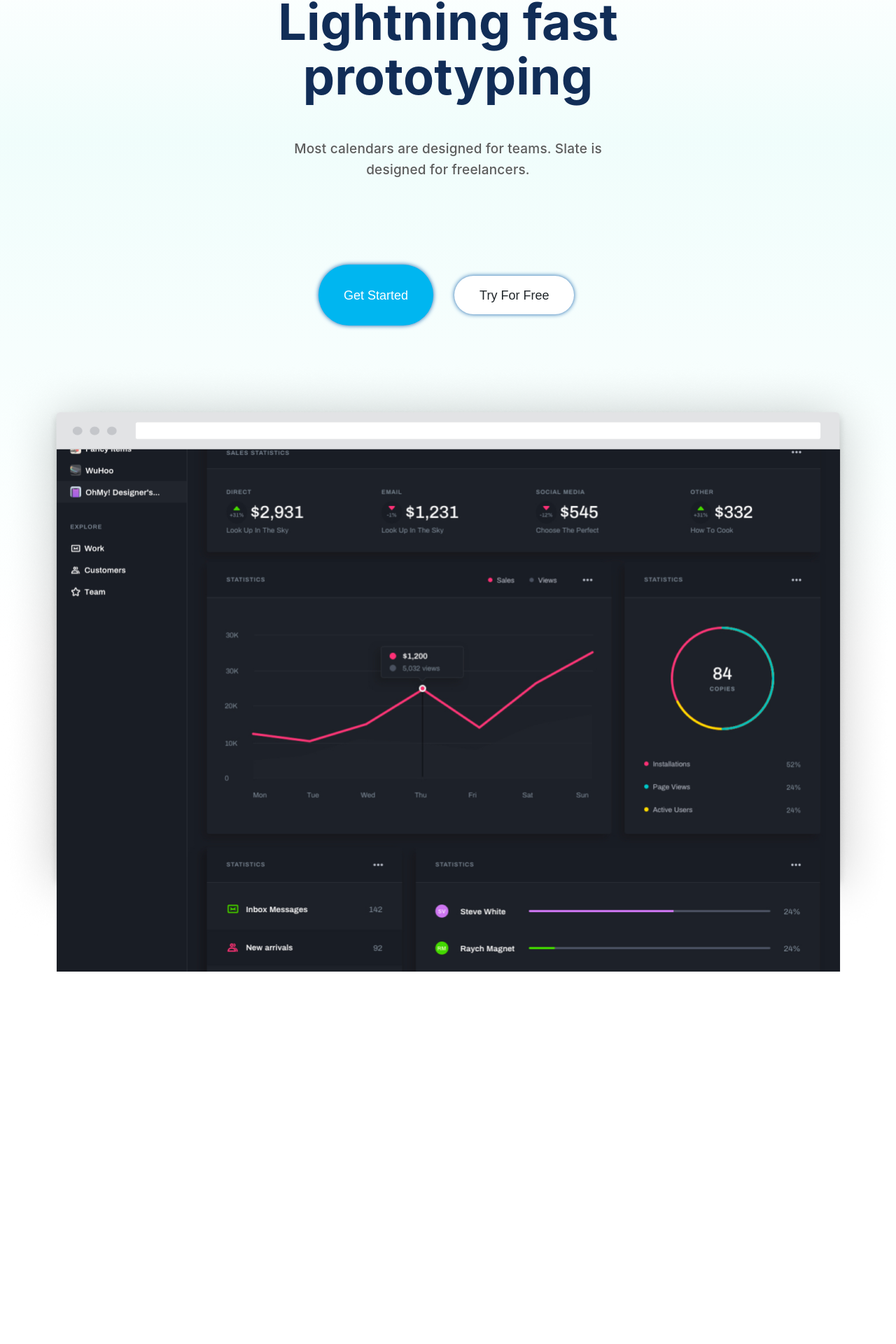
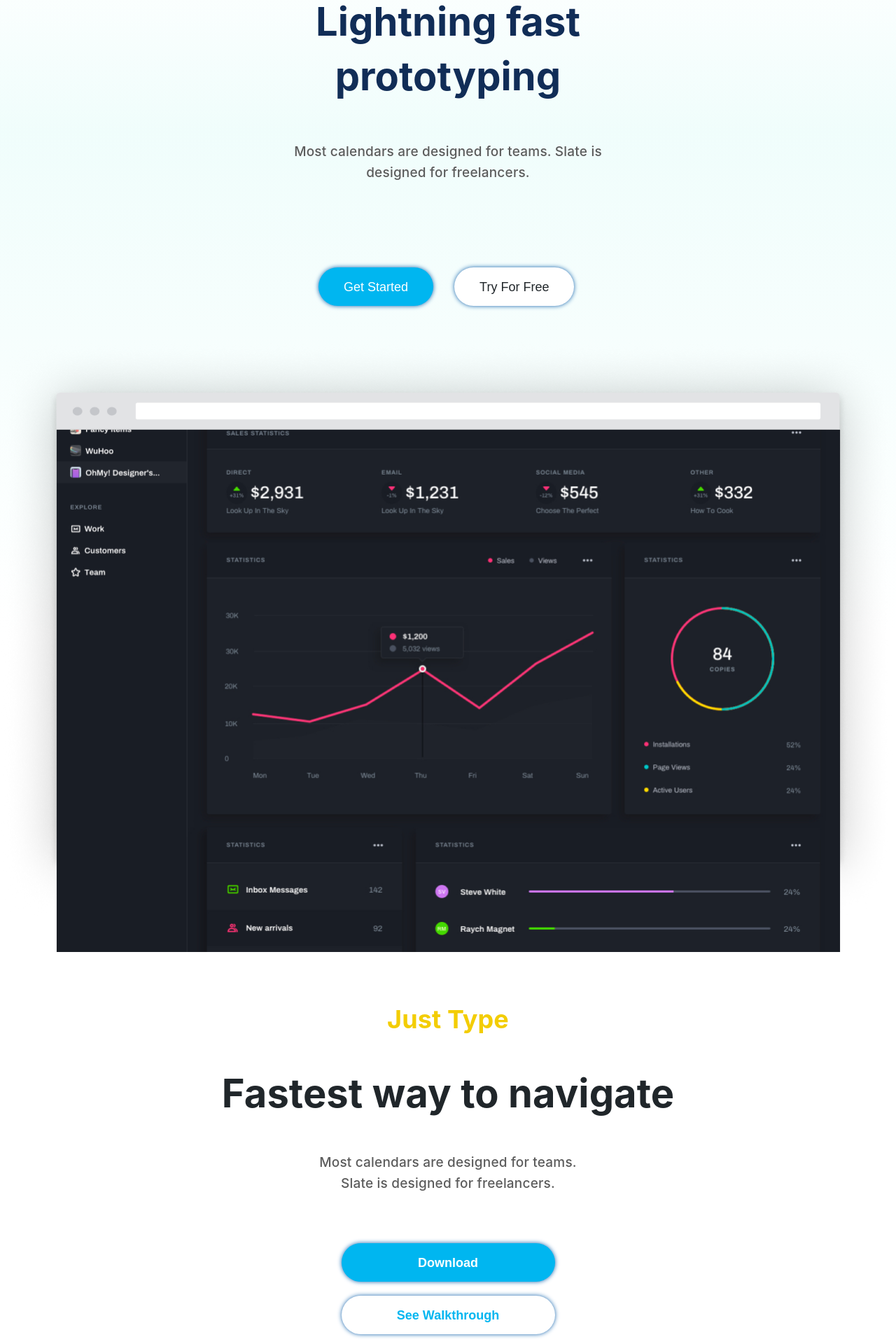
Before and after one commit to cselekk97/landing-page-work, a Next.js app: page / in a window 1280 px wide. Shown: the part 214-2134 px from the top of the page at 70% size. Before the commit the page ends 1606 px from the top, so only its background shows below. Built offline with nearby package versions, Linux system fonts and the light colour scheme.

Commit message:
add first content

```diff
--- /dev/null
+++ b/components/contents/1-content/cont-buttons.js
@@ -0,0 +1,21 @@
+import React from "react";
+import cn from "classnames";
+
+import styles from "./cont-buttons.module.css";
+import MainButton from "../../buttons/main-button";
+import ButtonText from "../../texts/button-text";
+
+function ContButtons() {
+  return (
+    <div className={cn(styles.contentButtons)}>
+        <MainButton backBlue className={cn(styles.firstBtn)}>
+            <ButtonText white bold >Download</ButtonText>
+        </MainButton>
+        <MainButton backWhite border className={cn(styles.secondBtn)}>
+            <ButtonText blue bold>See Walkthrough</ButtonText>
+        </MainButton>
+    </div>
+  );
+}
+
+export default ContButtons;
--- /dev/null
+++ b/components/contents/1-content/cont-buttons.module.css
@@ -0,0 +1,33 @@
+.contentButtons {
+  display: flex;
+  flex-direction: column;
+  width: 370px;
+  margin: 0 auto;
+  margin-top: 70px;
+  align-items: center;
+  order: 1;
+
+
+}
+
+
+.firstBtn{
+
+  margin-right: 0px;
+  margin-bottom: 20px;
+  width: 305px;
+}
+
+.secondBtn{
+  width: 305px;
+}
+
+@media (--t) {
+  .contentButtons {
+    flex-direction: row;
+  }
+  .firstBtn{
+    margin-right: 20px;
+    margin-bottom: 0px;
+  }
+}
--- /dev/null
+++ b/components/contents/1-content/cont-text.module.css
@@ -0,0 +1,11 @@
+.contTexts{
+    order: 0;
+}
+
+
+.titleHuge {
+    margin: 45px 0px;
+    line-height: 78px;
+    flex-direction: row;
+
+  }
--- /dev/null
+++ b/components/contents/1-content/cont-texts.js
@@ -0,0 +1,23 @@
+import React from "react";
+import cn from "classnames";
+
+import styles from "./cont-text.module.css";
+import TitleText from "../../texts/title-text";
+import ParagrapheText from "../../texts/paragraphe-text";
+
+function ContText() {
+  return (
+    <div className={cn(styles.contTexts)}>
+      <TitleText yellow bold>Just Type</TitleText>
+      <TitleText className={cn(styles.titleHuge)} med bold>
+        Fastest way to navigate
+      </TitleText>
+      <ParagrapheText>
+        Most calendars are designed for teams.<br />
+        Slate is designed for freelancers.
+      </ParagrapheText>
+    </div>
+  );
+}
+
+export default ContText;
--- /dev/null
+++ b/components/contents/1-content/first-content.js
@@ -0,0 +1,17 @@
+import React from 'react'
+import cn from 'classnames'
+
+import styles from './first-content.module.css'
+import ContButtons from './cont-buttons'
+import ContTexts from './cont-texts'
+
+function FirstContent ({}) {
+    return(
+        <div className={cn(styles.firstContent)}>
+            <ContTexts></ContTexts>
+            <ContButtons></ContButtons>
+        </div>
+    )
+}
+
+export default FirstContent
--- /dev/null
+++ b/components/contents/1-content/first-content.module.css
@@ -0,0 +1,4 @@
+.firstContent{
+    padding: 70px 0px;
+    background-color: transparent;
+}
--- a/components/header/header-buttons.module.css
+++ b/components/header/header-buttons.module.css
@@ -11,5 +11,11 @@
 
 .getStarted{
     margin-right: 30px;
-    height: 87px;
+
 }
+
+@media (--t) {
+    .getStarted{
+        height: 87px;
+    }
+}
--- a/components/header/header-title.js
+++ b/components/header/header-title.js
@@ -9,7 +9,7 @@ function HeaderTitle() {
   return (
     <div className={cn(styles.headerTitle)}>
       <TitleText className={cn(styles.titleHuge)} huge blue bold>
-        Lightning fast <br />prototyping
+        Lightning fast prototyping
       </TitleText>
       <ParagrapheText>
         Most calendars are designed for teams. Slate is <br/> designed for
--- a/components/header/header-title.module.css
+++ b/components/header/header-title.module.css
@@ -10,5 +10,15 @@
   margin-bottom: 50px;
   line-height: 78px;
   flex-direction: row;
+  min-height: 160px;
+  max-width: 570px;
+  margin-left: auto;
+  margin-right: auto;
+  font-size: 56px;
+}
 
+@media (--t){
+  .titleHuge{
+    font-size: 72px;
+  }
 }
--- a/pages/index.js
+++ b/pages/index.js
@@ -1,4 +1,5 @@
 import React from "react";
+import FirstContent from "../components/contents/1-content/first-content";
 import Header from "../components/header/header";
 import Layout from "../components/layout";
 
@@ -6,6 +7,7 @@ function HomePage() {
   return (
     <Layout>
       <Header></Header>
+      <FirstContent></FirstContent>
     </Layout>
   );
 }
```
